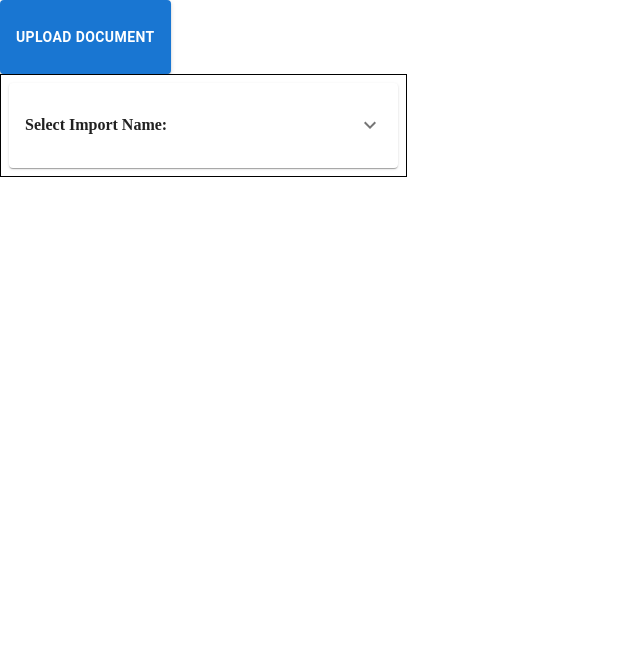
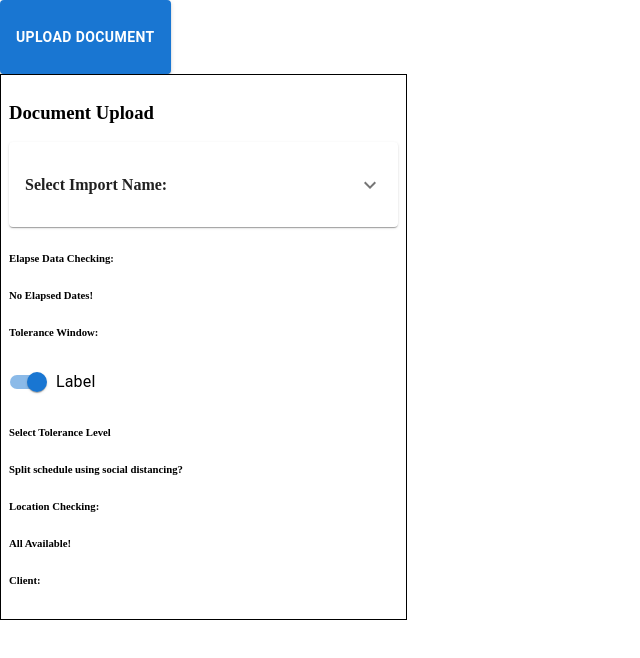
Before and after one commit to Jdelg140/development_assessment, a Next.js app: page / in a window 1280 px wide. Both pictures are taken after a click on the button "UPLOAD DOCUMENT". Shown: the top 658 px of the page, without its empty margins (0-640 px from the left). Built offline with nearby package versions, Linux system fonts and the light colour scheme.

Commit message:
optimizing + adding components

```diff
--- a/src/app/components/CommonComp/AccordionComp/index.tsx
+++ b/src/app/components/CommonComp/AccordionComp/index.tsx
@@ -14,7 +14,7 @@ export const AccordionComp = () => {
           aria-controls="panel1-content"
           id="panel1-header"
         >
-         <h4> Select Import Name:</h4>
+          <h4> Select Import Name:</h4>
         </AccordionSummary>
         <AccordionDetails>
           Lorem ipsum dolor sit amet, consectetur adipiscing elit.
@@ -26,7 +26,6 @@ export const AccordionComp = () => {
           Lorem ipsum dolor sit amet, consectetur adipiscing elit.
         </AccordionDetails>
       </Accordion>
-
     </Box>
   );
-}
+};
--- /dev/null
+++ b/src/app/components/CommonComp/InputsComp/index.tsx
@@ -0,0 +1,33 @@
+import Box from '@mui/material/Box';
+import { FormControlLabel, Switch } from '@mui/material';
+
+export const InputsComp = () => {
+
+  return (
+    <Box>
+      <Box>
+        <Box>
+          <h6>Elapse Data Checking:</h6>
+          <h6>No Elapsed Dates!</h6>
+        </Box>
+        <Box>
+          <h6>Tolerance Window:</h6>
+          <FormControlLabel control={<Switch defaultChecked />} label="Label" />
+          <h6>Select Tolerance Level</h6>
+        </Box>
+      </Box>
+      <Box>
+        <Box>
+          <h6>Split schedule using social distancing?</h6>
+        </Box>
+        <Box>
+          <h6>Location Checking:</h6>
+          <h6>All Available!</h6>
+        </Box>
+        <Box>
+          <h6>Client:</h6>
+        </Box>
+      </Box>
+    </Box>
+  );
+};
--- a/src/app/components/CommonComp/PopperComp/index.tsx
+++ b/src/app/components/CommonComp/PopperComp/index.tsx
@@ -3,8 +3,9 @@ import Box from '@mui/material/Box';
 import Popper from '@mui/material/Popper';
 import { Button } from '@mui/material';
 import { AccordionComp } from '../AccordionComp';
+import { InputsComp } from '../InputsComp';
 
-export const PopperComp = () =>{
+export const PopperComp = () => {
   const [anchorEl, setAnchorEl] = React.useState<null | HTMLElement>(null);
 
   const handleClick = (event: React.MouseEvent<HTMLElement>) => {
@@ -18,13 +19,16 @@ export const PopperComp = () =>{
     <Box>
       <Button aria-describedby={id} variant="contained" type="button" onClick={handleClick}>
         <h4>Upload Document</h4>
-
       </Button>
       <Popper id={id} open={open} anchorEl={anchorEl}>
         <Box sx={{ border: 1, p: 1, bgcolor: 'background.paper' }}>
+          <Box>
+            <h3>Document Upload</h3>
+          </Box>
           <AccordionComp />
+          <InputsComp />
         </Box>
       </Popper>
     </Box>
   );
-}
+};
```
Also changed, not shown: src/app/components/CommonComp/ToggleComp/index.tsx (added, +23 -0 lines), src/app/components/CommonComp/UploadComp/index.tsx (+8 -10 lines), src/app/components/CommonComp/InputsComp/styles.ts (added), src/app/components/CommonComp/ToggleComp/styles.ts (added).
